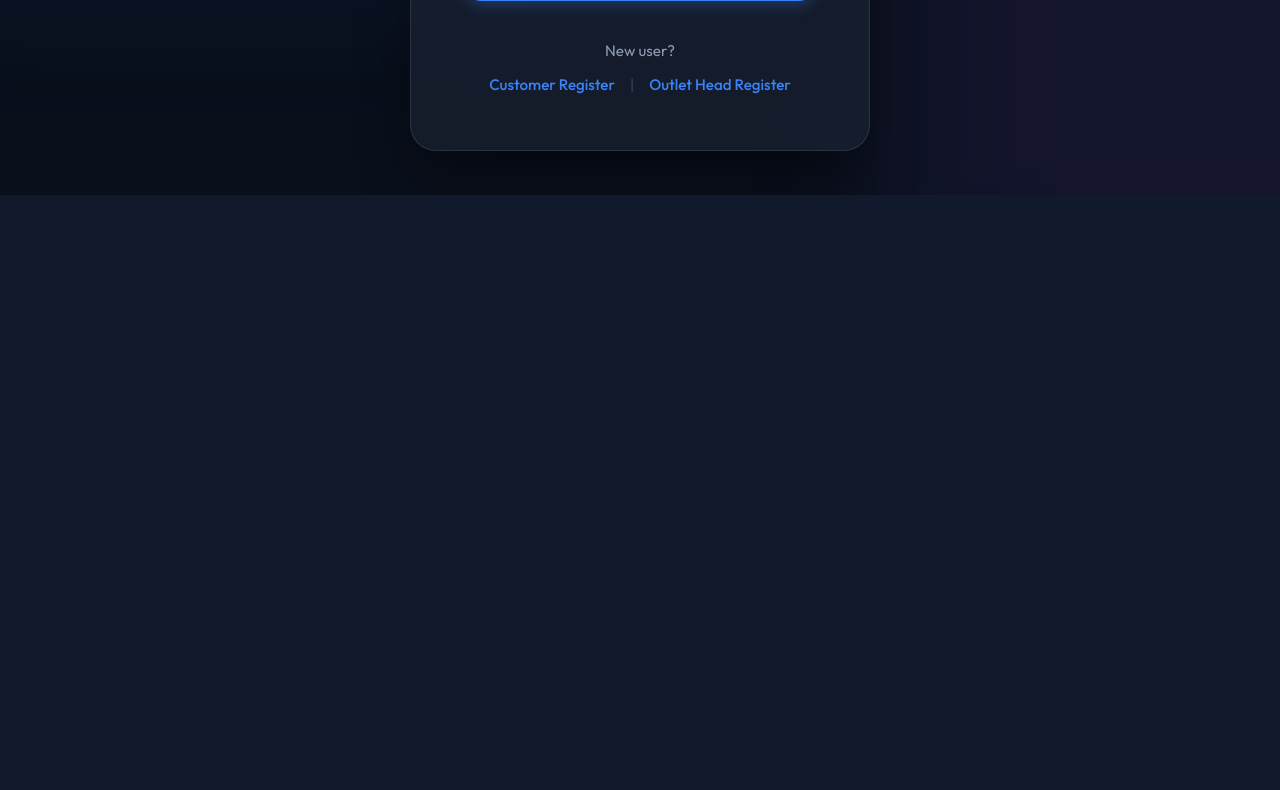
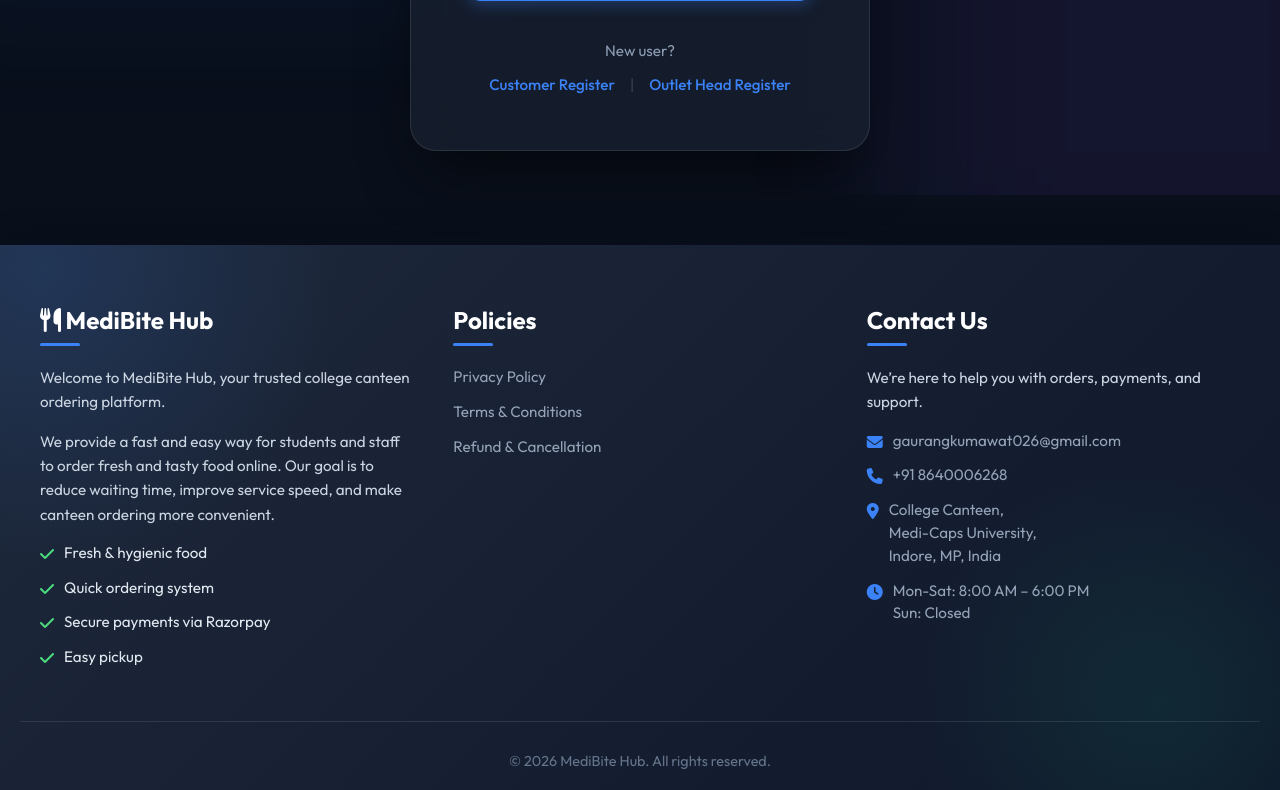
Before and after one commit to Gaurang-kumawat3106/MediBite-Hub, a Django app: page / in a window 1280 px wide. Shown: the part 605-1395 px from the top of the page. Before the commit the page ends 800 px from the top, so only its background shows below. Run offline with Django 5.2, Linux system fonts and the light colour scheme.

Commit message:
footer added and change in settings

```diff
--- a/canteen/accounts/templates/accounts/cart.html
+++ b/canteen/accounts/templates/accounts/cart.html
@@ -9,6 +9,7 @@
   <link href="https://cdnjs.cloudflare.com/ajax/libs/font-awesome/6.4.0/css/all.min.css" rel="stylesheet"/>
   <link rel="stylesheet" href="{% static 'css/style.css' %}">
   <link rel="stylesheet" href="{% static 'css/style_.css' %}"/>
+    <link rel="stylesheet" href="{% static 'css/footer.css' %}">
 </head>
 <body>
 
@@ -143,5 +144,7 @@
 
   <script src="{% static 'js/main.js' %}"></script>
   <script src="{% static 'js/main_.js' %}"></script>
+    {% include 'footer.html' %}
+    <script src="{% static 'js/footer.js' %}"></script>
 </body>
 </html>
--- a/canteen/accounts/templates/accounts/customer_home.html
+++ b/canteen/accounts/templates/accounts/customer_home.html
@@ -9,6 +9,7 @@
     <link href="https://cdnjs.cloudflare.com/ajax/libs/font-awesome/6.4.0/css/all.min.css" rel="stylesheet"/>
     <link rel="stylesheet" href="{% static 'css/customer_home.css' %}">
     <link rel="stylesheet" href="{% static 'css/style.css' %}">
+    <link rel="stylesheet" href="{% static 'css/footer.css' %}">
 </head>
 <body>
 
@@ -113,5 +114,7 @@
     <script src="{% static 'js/main.js' %}"></script>
     <script src="{% static 'js/customer_home.js' %}"></script>
     <script src="{% static 'js/notifications.js' %}"></script>
+    {% include 'footer.html' %}
+    <script src="{% static 'js/footer.js' %}"></script>
 </body>
 </html>
--- a/canteen/accounts/templates/accounts/customer_orders.html
+++ b/canteen/accounts/templates/accounts/customer_orders.html
@@ -10,6 +10,7 @@
   <link rel="stylesheet" href="{% static 'css/style.css' %}"/>
   <link rel="stylesheet" href="{% static 'css/style_.css' %}"/>
   <link rel="stylesheet" href="{% static 'css/customer_token.css' %}"/>
+    <link rel="stylesheet" href="{% static 'css/footer.css' %}">
 </head>
 <body>
 
@@ -201,5 +202,7 @@
   <script src="{% static 'js/main.js' %}"></script>
   <script src="{% static 'js/main_.js' %}"></script>
   <script src="{% static 'js/notifications.js' %}"></script>
+    {% include 'footer.html' %}
+    <script src="{% static 'js/footer.js' %}"></script>
 </body>
 </html>
--- a/canteen/accounts/templates/accounts/customer_register.html
+++ b/canteen/accounts/templates/accounts/customer_register.html
@@ -7,6 +7,7 @@
     <title>Customer Register | MediCanteen</title>
 
     <link rel="stylesheet" href="{% static 'css/style.css' %}">
+    <link rel="stylesheet" href="{% static 'css/footer.css' %}">
 </head>
 <body>
     <section class="page">
@@ -32,5 +33,7 @@
         </div>
     </section>
     <script src="{% static 'js/main.js' %}"></script>
+    {% include 'footer.html' %}
+    <script src="{% static 'js/footer.js' %}"></script>
 </body>
 </html>
--- a/canteen/accounts/templates/accounts/customer_token.html
+++ b/canteen/accounts/templates/accounts/customer_token.html
@@ -10,6 +10,7 @@
   <link rel="stylesheet" href="{% static 'css/style.css' %}"/>
   <link rel="stylesheet" href="{% static 'css/style_.css' %}"/>
   <link rel="stylesheet" href="{% static 'css/customer_token.css' %}"/>
+    <link rel="stylesheet" href="{% static 'css/footer.css' %}">
 </head>
 <body>
   <div class="ambient-glow"></div>
@@ -152,5 +153,7 @@
         }
     }
   </script>
+    {% include 'footer.html' %}
+    <script src="{% static 'js/footer.js' %}"></script>
 </body>
 </html>
--- a/canteen/accounts/templates/accounts/index.html
+++ b/canteen/accounts/templates/accounts/index.html
@@ -11,6 +11,7 @@
     <link href="https://fonts.googleapis.com/css2?family=DM+Sans:ital,opsz,wght@0,9..40,400;0,9..40,500;0,9..40,600;0,9..40,700;1,9..40,400&display=swap" rel="stylesheet">
 
     <link rel="stylesheet" href="{% static 'css/style.css' %}">
+    <link rel="stylesheet" href="{% static 'css/footer.css' %}">
 </head>
 <body>
     <div class="login-card">
@@ -80,5 +81,7 @@
         </div>
     </div>
     <script src="{% static 'js/main.js' %}"></script>
+    {% include 'footer.html' %}
+    <script src="{% static 'js/footer.js' %}"></script>
 </body>
 </html>
--- a/canteen/accounts/templates/accounts/login.html
+++ b/canteen/accounts/templates/accounts/login.html
@@ -12,6 +12,7 @@
 <link rel="stylesheet" href="{% static 'css/style.css' %}">
 
 
+    <link rel="stylesheet" href="{% static 'css/footer.css' %}">
 </head>
 <body>
 
@@ -78,5 +79,7 @@
         });
     </script>
     {% endif %}
+    {% include 'footer.html' %}
+    <script src="{% static 'js/footer.js' %}"></script>
 </body>
 </html>
--- a/canteen/accounts/templates/accounts/outlet_detail.html
+++ b/canteen/accounts/templates/accounts/outlet_detail.html
@@ -9,6 +9,7 @@
   <link href="https://cdnjs.cloudflare.com/ajax/libs/font-awesome/6.4.0/css/all.min.css" rel="stylesheet"/>
   <link rel="stylesheet" href="{% static 'css/style.css' %}"/>
   <link rel="stylesheet" href="{% static 'css/style_.css' %}"/>
+    <link rel="stylesheet" href="{% static 'css/footer.css' %}">
 </head>
 <body>
 
@@ -107,5 +108,7 @@
 
   <script src="{% static 'js/main.js' %}"></script>
   <script src="{% static 'js/main_.js' %}"></script>
+    {% include 'footer.html' %}
+    <script src="{% static 'js/footer.js' %}"></script>
 </body>
 </html>
--- a/canteen/canteen/settings.py
+++ b/canteen/canteen/settings.py
@@ -112,7 +112,7 @@ if raw_db_url:
     DATABASES = {
         'default': dj_database_url.parse(
             raw_db_url,
-            conn_max_age=600,
+            conn_max_age=0,
             conn_health_checks=True,
             ssl_require=True, # Forces SSL for Neon
         )
--- /dev/null
+++ b/canteen/static/css/footer.css
@@ -0,0 +1,270 @@
+/* Modern Footer Aesthetics */
+.modern-footer {
+    background: linear-gradient(135deg, #1e293b, #0f172a);
+    color: #f1f5f9;
+    padding: 60px 20px 20px;
+    font-family: 'DM Sans', 'Inter', 'Outfit', sans-serif;
+    position: relative;
+    overflow: hidden;
+    margin-top: 50px;
+    box-shadow: 0 -10px 30px rgba(0,0,0,0.1);
+}
+
+.modern-footer::before {
+    content: '';
+    position: absolute;
+    top: -50%;
+    left: -20%;
+    width: 600px;
+    height: 600px;
+    background: radial-gradient(circle, rgba(59,130,246,0.15) 0%, rgba(0,0,0,0) 70%);
+    border-radius: 50%;
+    z-index: 0;
+    pointer-events: none;
+}
+
+.modern-footer::after {
+    content: '';
+    position: absolute;
+    bottom: -30%;
+    right: -10%;
+    width: 500px;
+    height: 500px;
+    background: radial-gradient(circle, rgba(16,185,129,0.1) 0%, rgba(0,0,0,0) 70%);
+    border-radius: 50%;
+    z-index: 0;
+    pointer-events: none;
+}
+
+.footer-container {
+    max-width: 1200px;
+    margin: 0 auto;
+    display: flex;
+    flex-wrap: wrap;
+    gap: 40px;
+    position: relative;
+    z-index: 1;
+}
+
+.footer-col {
+    flex: 1 1 300px;
+}
+
+.footer-title {
+    font-size: 1.5rem;
+    font-weight: 700;
+    margin-bottom: 20px;
+    color: #ffffff;
+    display: flex;
+    align-items: center;
+    gap: 10px;
+    position: relative;
+    display: inline-block;
+}
+
+.footer-title::after {
+    content: '';
+    display: block;
+    width: 40px;
+    height: 3px;
+    background: #3b82f6;
+    margin-top: 8px;
+    border-radius: 2px;
+    transition: width 0.3s ease;
+}
+
+.footer-col:hover .footer-title::after {
+    width: 80px;
+}
+
+.footer-col p {
+    font-size: 0.95rem;
+    line-height: 1.6;
+    color: #cbd5e1;
+    margin-bottom: 15px;
+}
+
+.footer-col ul {
+    list-style: none;
+    padding: 0;
+    margin: 0;
+}
+
+.footer-col ul li {
+    margin-bottom: 12px;
+    display: flex;
+    align-items: flex-start;
+    gap: 10px;
+    color: #94a3b8;
+    font-size: 0.95rem;
+    line-height: 1.5;
+}
+
+.footer-col ul li i {
+    color: #3b82f6;
+    margin-top: 4px;
+    font-size: 1rem;
+    transition: transform 0.3s ease;
+}
+
+.footer-col ul li:hover i {
+    transform: scale(1.2);
+}
+
+.footer-col a {
+    color: #94a3b8;
+    text-decoration: none;
+    transition: all 0.3s ease;
+    display: inline-block;
+}
+
+.footer-col a:hover {
+    color: #3b82f6;
+    transform: translateX(5px);
+}
+
+.footer-link {
+    color: #3b82f6 !important;
+}
+.footer-link:hover {
+    text-decoration: underline !important;
+}
+
+.why-choose-us li {
+    color: #e2e8f0 !important;
+}
+
+.footer-bottom {
+    text-align: center;
+    padding-top: 30px;
+    margin-top: 40px;
+    border-top: 1px solid rgba(255,255,255,0.1);
+    color: #64748b;
+    font-size: 0.9rem;
+    position: relative;
+    z-index: 1;
+}
+
+/* Modal Styling (Glassmorphism Effect) */
+.policy-modal-overlay {
+    position: fixed;
+    top: 0;
+    left: 0;
+    width: 100vw;
+    height: 100vh;
+    background: rgba(15, 23, 42, 0.7);
+    backdrop-filter: blur(8px);
+    z-index: 9999;
+    display: none;
+    align-items: center;
+    justify-content: center;
+    opacity: 0;
+    transition: opacity 0.4s ease;
+}
+
+.policy-modal-overlay.active {
+    display: flex;
+    opacity: 1;
+}
+
+.policy-modal-content {
+    background: #ffffff;
+    width: 90%;
+    max-width: 700px;
+    max-height: 80vh;
+    border-radius: 16px;
+    padding: 40px;
+    position: relative;
+    transform: translateY(30px);
+    transition: transform 0.4s cubic-bezier(0.175, 0.885, 0.32, 1.275);
+    box-shadow: 0 25px 50px -12px rgba(0, 0, 0, 0.5);
+    color: #1e293b;
+    font-family: 'DM Sans', sans-serif;
+    display: flex;
+    flex-direction: column;
+}
+
+.policy-modal-overlay.active .policy-modal-content {
+    transform: translateY(0);
+}
+
+.close-modal {
+    position: absolute;
+    top: 15px;
+    right: 15px;
+    background: #f1f5f9;
+    border: none;
+    font-size: 1.2rem;
+    width: 36px;
+    height: 36px;
+    border-radius: 50%;
+    cursor: pointer;
+    display: flex;
+    align-items: center;
+    justify-content: center;
+    color: #64748b;
+    transition: all 0.3s ease;
+}
+
+.close-modal:hover {
+    background: #ef4444;
+    color: white;
+    transform: rotate(90deg);
+}
+
+.modal-body-scroll {
+    overflow-y: auto;
+    padding-right: 10px;
+}
+
+.modal-body-scroll::-webkit-scrollbar {
+    width: 6px;
+}
+
+.modal-body-scroll::-webkit-scrollbar-thumb {
+    background: #cbd5e1;
+    border-radius: 10px;
+}
+
+.modal-title {
+    font-size: 1.8rem;
+    font-weight: 700;
+    margin-bottom: 20px;
+    color: #0f172a;
+    border-bottom: 2px solid #e2e8f0;
+    padding-bottom: 10px;
+}
+
+.modal-text p {
+    font-size: 1rem;
+    line-height: 1.6;
+    margin-bottom: 15px;
+    color: #475569;
+}
+
+.modal-text h3 {
+    margin-top: 25px;
+    margin-bottom: 10px;
+    font-size: 1.2rem;
+    color: #1e293b;
+}
+
+.modal-text ul {
+    margin-bottom: 20px;
+    padding-left: 20px;
+    color: #475569;
+    line-height: 1.6;
+}
+
+.modal-text ul li {
+    margin-bottom: 5px;
+}
+
+@media (max-width: 768px) {
+    .footer-col {
+        flex: 1 1 100%;
+    }
+    .policy-modal-content {
+        padding: 30px 20px;
+    }
+}
--- /dev/null
+++ b/canteen/static/js/footer.js
@@ -0,0 +1,43 @@
+document.addEventListener('DOMContentLoaded', () => {
+    const policyLinks = document.querySelectorAll('.policy-link');
+    const policyModalOverlay = document.getElementById('policyModal');
+    const policyModalBody = document.getElementById('policyModalBody');
+    const closeModalBtn = document.getElementById('closeModalBtn');
+
+    policyLinks.forEach(link => {
+        link.addEventListener('click', (e) => {
+            e.preventDefault();
+            const policyType = link.getAttribute('data-policy');
+            const contentDiv = document.getElementById(`${policyType}-content`);
+
+            if (contentDiv) {
+                policyModalBody.innerHTML = contentDiv.innerHTML;
+                policyModalOverlay.classList.add('active');
+                document.body.style.overflow = 'hidden'; // prevent bg scatter
+            }
+        });
+    });
+
+    closeModalBtn.addEventListener('click', closePolicyModal);
+
+    policyModalOverlay.addEventListener('click', (e) => {
+        if (e.target === policyModalOverlay) {
+            closePolicyModal();
+        }
+    });
+
+    function closePolicyModal() {
+        policyModalOverlay.classList.remove('active');
+        document.body.style.overflow = '';
+        setTimeout(() => {
+            policyModalBody.innerHTML = '';
+        }, 400); // wait for transition
+    }
+
+    // Escape key
+    document.addEventListener('keydown', (e) => {
+        if (e.key === 'Escape' && policyModalOverlay.classList.contains('active')) {
+            closePolicyModal();
+        }
+    });
+});
--- /dev/null
+++ b/canteen/templates/footer.html
@@ -0,0 +1,148 @@
+{% load static %}
+<footer class="modern-footer">
+    <div class="footer-container">
+        <!-- Brand & About -->
+        <div class="footer-col about-us">
+            <h3 class="footer-title">
+                <i class="fa-solid fa-utensils"></i> MediBite Hub
+            </h3>
+            <p>Welcome to MediBite Hub, your trusted college canteen ordering platform.</p>
+            <p>We provide a fast and easy way for students and staff to order fresh and tasty food online. Our goal is to reduce waiting time, improve service speed, and make canteen ordering more convenient.</p>
+            <ul class="why-choose-us">
+                <li><i class="fa-solid fa-check" style="color: #4ade80;"></i> Fresh & hygienic food</li>
+                <li><i class="fa-solid fa-check" style="color: #4ade80;"></i> Quick ordering system</li>
+                <li><i class="fa-solid fa-check" style="color: #4ade80;"></i> Secure payments via Razorpay</li>
+                <li><i class="fa-solid fa-check" style="color: #4ade80;"></i> Easy pickup</li>
+            </ul>
+        </div>
+
+        <!-- Links (Policy) -->
+        <div class="footer-col quick-links">
+            <h3 class="footer-title">Policies</h3>
+            <ul>
+                <li><a href="#" class="policy-link" data-policy="privacy">Privacy Policy</a></li>
+                <li><a href="#" class="policy-link" data-policy="terms">Terms & Conditions</a></li>
+                <li><a href="#" class="policy-link" data-policy="refund">Refund & Cancellation</a></li>
+            </ul>
+        </div>
+
+        <!-- Contact Us -->
+        <div class="footer-col contact-us">
+            <h3 class="footer-title">Contact Us</h3>
+            <p>We’re here to help you with orders, payments, and support.</p>
+            <ul>
+                <li><i class="fa-solid fa-envelope"></i> <a href="mailto:gaurangkumawat026@gmail.com">gaurangkumawat026@gmail.com</a></li>
+                <li><i class="fa-solid fa-phone"></i> <a href="tel:+918640006268">+91 8640006268</a></li>
+                <li><i class="fa-solid fa-location-dot"></i> College Canteen,<br>Medi-Caps University,<br>Indore, MP, India</li>
+                <li><i class="fa-solid fa-clock"></i> Mon-Sat: 8:00 AM – 6:00 PM<br>Sun: Closed</li>
+            </ul>
+        </div>
+    </div>
+    <div class="footer-bottom">
+        <p>&copy; {% now "Y" %} MediBite Hub. All rights reserved.</p>
+    </div>
+
+    <!-- Modals for Policies -->
+    <div class="policy-modal-overlay" id="policyModal">
+        <div class="policy-modal-content">
+            <button class="close-modal" id="closeModalBtn"><i class="fa-solid fa-times"></i></button>
+            <div id="policyModalBody" class="modal-body-scroll"></div>
+        </div>
+    </div>
+</footer>
+
+<div id="privacy-content" style="display: none;">
+    <h2 class="modal-title">Privacy Policy</h2>
+    <div class="modal-text">
+        <p>At MediBite Hub, we respect your privacy and are committed to protecting your personal information.</p>
+        <h3>Information We Collect</h3>
+        <ul>
+            <li>Name</li>
+            <li>Phone Number</li>
+            <li>Email Address</li>
+            <li>Order Details</li>
+            <li>Payment Transaction Details (through Razorpay)</li>
+        </ul>
+        <h3>How We Use Your Information</h3>
+        <ul>
+            <li>Processing and confirming your order</li>
+            <li>Delivering food to the correct customer</li>
+            <li>Contacting you regarding order updates</li>
+            <li>Improving our service</li>
+        </ul>
+        <h3>Payment Security</h3>
+        <p>All online payments are securely processed through Razorpay. We do not store your card, UPI, or banking details on our website.</p>
+        <h3>Sharing of Information</h3>
+        <p>We do not sell or share your personal data with any third party except payment processing partners like Razorpay.</p>
+        <h3>Cookies</h3>
+        <p>Our website may use cookies to improve user experience and website performance.</p>
+        <h3>Data Protection</h3>
+        <p>We take necessary steps to protect your personal data. However, no online system is 100% secure.</p>
+        <h3>Contact</h3>
+        <p>If you have any privacy-related concerns, contact us at: <a href="mailto:gaurangkumawat026@gmail.com" class="footer-link">gaurangkumawat026@gmail.com</a></p>
+    </div>
+</div>
+
+<div id="terms-content" style="display: none;">
+    <h2 class="modal-title">Terms & Conditions</h2>
+    <div class="modal-text">
+        <p>By using our website MediBite Hub, you agree to the following terms and conditions.</p>
+        <h3>Order Rules</h3>
+        <ul>
+            <li>Orders can be placed through our website/app.</li>
+            <li>Once an order is confirmed, it will be prepared immediately.</li>
+            <li>Customers must provide correct details (name, phone, etc.) while ordering.</li>
+            <li>Any wrong details may lead to delay or cancellation.</li>
+        </ul>
+        <h3>Pricing & Availability</h3>
+        <ul>
+            <li>Food items are subject to availability.</li>
+            <li>Prices may change anytime without prior notice.</li>
+        </ul>
+        <h3>Delivery / Pickup</h3>
+        <ul>
+            <li>Orders are either delivered inside the college campus (if applicable) or available for pickup at the canteen counter.</li>
+            <li>Delivery time may vary depending on crowd and order volume.</li>
+        </ul>
+        <h3>Cancellation Policy</h3>
+        <ul>
+            <li>Order cancellation is allowed only if the order is not prepared yet.</li>
+            <li>If the food preparation has started, cancellation is not possible.</li>
+        </ul>
+        <h3>Refund Policy</h3>
+        <ul>
+            <li>Refund will be processed only if payment is deducted but order is not confirmed due to technical issues.</li>
+            <li>No refund will be provided after the order is confirmed.</li>
+        </ul>
+        <h3>Changes to Terms</h3>
+        <p>We reserve the right to update these Terms & Conditions anytime without prior notice.</p>
+    </div>
+</div>
+
+<div id="refund-content" style="display: none;">
+    <h2 class="modal-title">Refund & Cancellation Policy</h2>
+    <div class="modal-text">
+        <p>At MediBite Hub, customer satisfaction is important to us.</p>
+        <h3>Cancellation Policy</h3>
+        <ul>
+            <li>You can cancel your order only before it is confirmed or before preparation starts.</li>
+            <li>Once the order is confirmed and preparation has started, it cannot be cancelled.</li>
+        </ul>
+        <h3>Refund Policy</h3>
+        <ul>
+            <li>No refunds will be provided after the order is confirmed.</li>
+            <li>Refund will be applicable only in these cases:
+                <ul>
+                    <li>✅ Payment deducted but order not placed/confirmed</li>
+                    <li>✅ Technical error from payment gateway</li>
+                    <li>✅ Order cancelled by canteen due to unavailability of items</li>
+                </ul>
+            </li>
+        </ul>
+        <h3>Refund Processing Time</h3>
+        <p>If refund is applicable, it will be processed within 5–7 working days to the original payment method.</p>
+        <p>For refund related queries, contact:</p>
+        <p>📧 <a href="mailto:gaurangkumawat026@gmail.com" class="footer-link">gaurangkumawat026@gmail.com</a></p>
+        <p>📞 <a href="tel:+918640006268" class="footer-link">+91 8640006268</a></p>
+    </div>
+</div>
```
